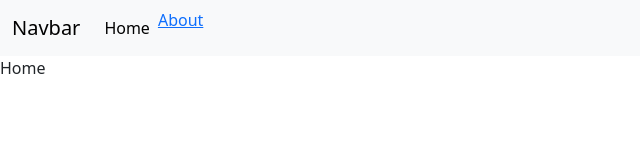
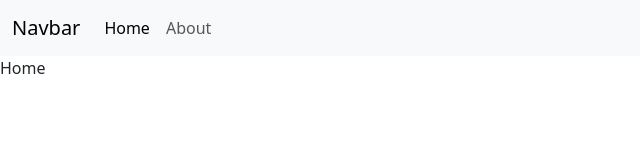
Before and after one commit to rineliniguezsosa/React-router-v6, a React (Create React App) app: page / in a window 1280 px wide. Shown: the top 160 px of the page, without its empty margins (0-640 px from the left). Built offline with nearby package versions, Linux system fonts and the light colour scheme.

Commit message:
sacando la clase nav-link de la className del NavLink

```diff
--- a/src/02-Links/Navbar.js
+++ b/src/02-Links/Navbar.js
@@ -14,7 +14,7 @@ export const Navbar = () => {
                 <Link className="nav-link active" aria-current="page" to="/">Home</Link>
                 </li>
                 <li className="nav-item">
-                <NavLink className={({isActive})=> `${isActive ? 'nav-link active' : ''}`} to="/about">About</NavLink>
+                <NavLink className={({isActive})=> `${isActive ? 'active' : ''} nav-link`} to="/about">About</NavLink>
                 </li>
             </ul>
             </div>
```
